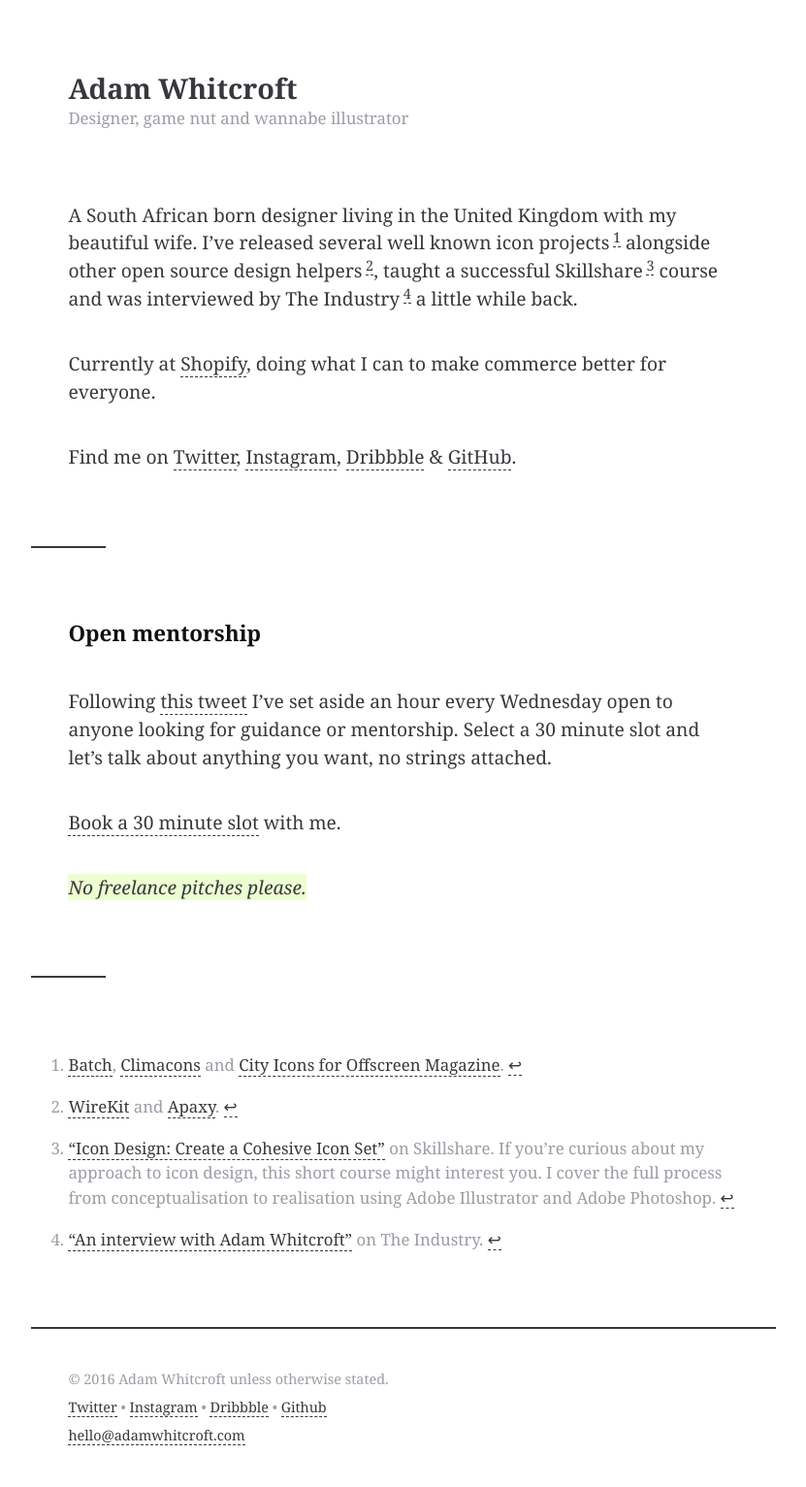
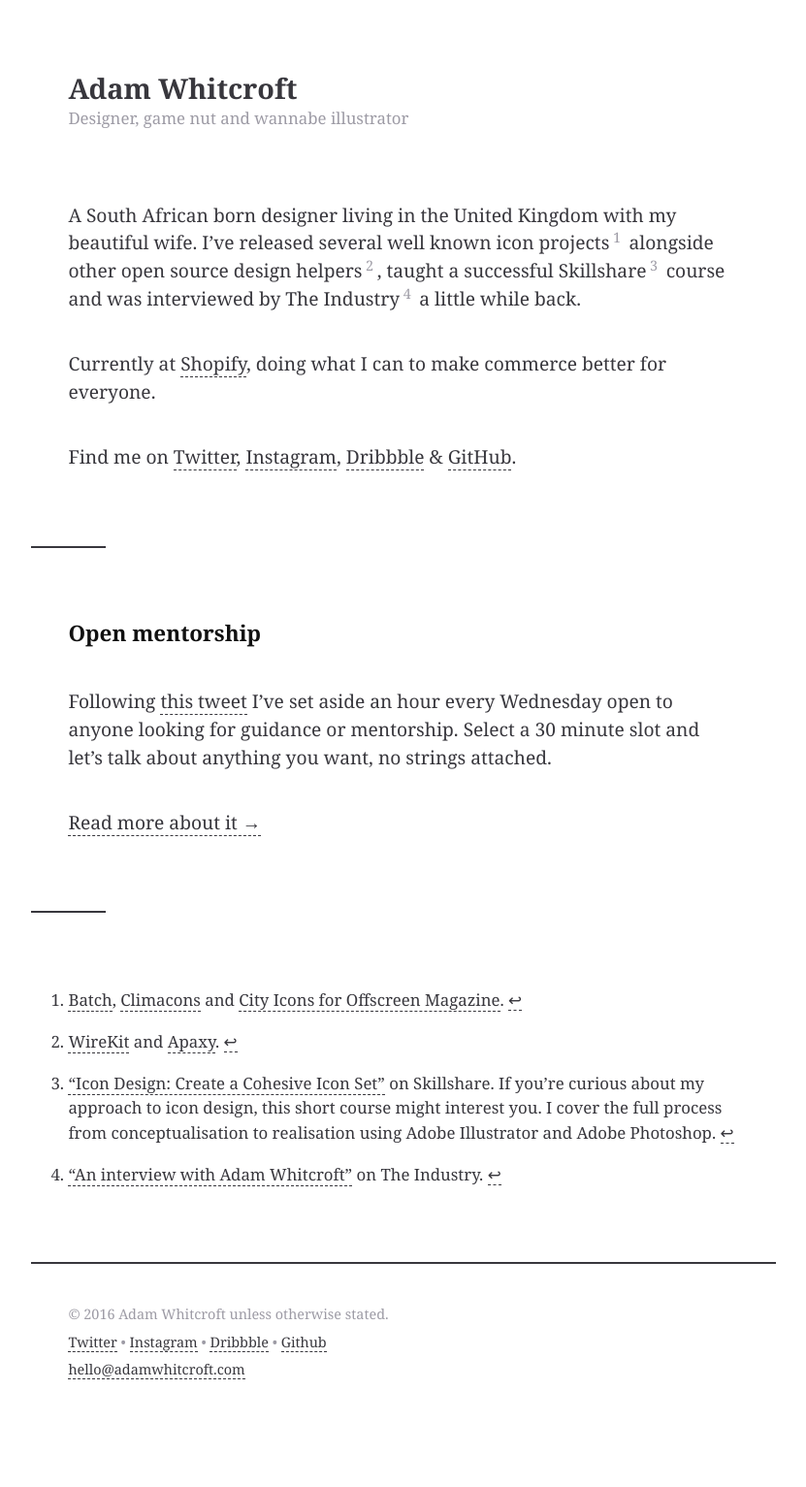
Before and after one commit to AdamWhitcroft/adamwhitcroft.github.io, a Jekyll site: the page built from index.md, in a window 1280 px wide. Shown: the whole page at 97% size, without its empty margins (224-1055 px from the left). Built offline with Jekyll 4.4.1, drawn with Linux system fonts in a browser that asks for light colours; after the commit the page ends 1466 px from its top, so only the background shows below that.

Commit message:
minor copy tweaks, updated site meta description

```diff
--- a/_layouts/default.html
+++ b/_layouts/default.html
@@ -9,14 +9,12 @@ Full site source - https://github.com/AdamWhitcroft/adamwhitcroft.github.io
         <meta charset="utf-8">
         <meta http-equiv="X-UA-Compatible" content="IE=edge,chrome=1">
         <title>{% if page.meta-title %}{{ page.meta-title }}{% else %}{{ page.title }} | Adam Whitcroft{% endif %}</title>
+        <meta name="description" content="Adam Whitcroft is a South African product designer and iconographer working @Shopify. You should follow him on Twitter.">
         <meta name="viewport" content="width=device-width">
-        <!-- Fonts -->
         <link rel="dns-prefetch" href="http://use.typekit.com">
         <script src="https://use.typekit.net/svt1ifc.js"></script>
         <script>try{Typekit.load({ async: true });}catch(e){}</script>
-        <!-- Icon -->
         <link rel="shortcut icon" href="/img/favicon.ico" type="image/x-icon" />
-        <!-- Styles -->
         <link rel="stylesheet" href="/css/style.css">
         <script>
             window.ga=window.ga||function(){(ga.q=ga.q||[]).push(arguments)};ga.l=+new Date;
--- a/_sass/_base.scss
+++ b/_sass/_base.scss
@@ -147,7 +147,7 @@ section {
 .footnotes {
     font-size: .875em;
     line-height: 1.5em;
-    color: lighten($color, 40%);
+    // color: lighten($color, 40%);
 
     ol {
         padding-left: 0;
--- a/_sass/_type.scss
+++ b/_sass/_type.scss
@@ -19,10 +19,6 @@ a {
     color: $color;
     text-decoration: none;
     cursor: pointer;
-
-    &:visited {
-        color: $color;
-    }
 
     &:hover {
         color: $color;
@@ -51,11 +47,11 @@ em {
 }
 
 sup {
-    font-family: $font-secondary;
-    margin-left: .25em;
 
-    &.non-italics {
-        font-style: normal;
+    a {
+        color: lighten($color, 40%);
+        padding: 0 .25em;
+        border: 0;
     }
 
 }
--- a/_sass/_variables.scss
+++ b/_sass/_variables.scss
@@ -8,7 +8,6 @@ $width: 36em;
 
 /* Type */
 
-$font-primary: "proxima-nova",sans-serif;
 $font-secondary: "leitura-news", Georgia, Cambria,"Times New Roman", Times,serif;
 $color: #3d464d;
 $highlight: #ecffd1;
--- a/index.md
+++ b/index.md
@@ -10,19 +10,17 @@ Currently at [Shopify](https://www.shopify.com), doing what I can to make commer
 
 Find me on [Twitter](https://twitter.com/adamwhitcroft), [Instagram](https://instagram.com/adamwhitcroft/), [Dribbble](https://dribbble.com/adamwhitcroft) &amp; [GitHub](https://github.com/AdamWhitcroft).
 
-<hr>
+---
 
 ### Open mentorship
 
 Following [this tweet](https://twitter.com/AdamWhitcroft/status/797441359200272384) I've set aside an hour every Wednesday open to anyone looking for guidance or mentorship. Select a 30 minute slot and let's talk about anything you want, no strings attached.
 
-[Book a 30 minute slot](https://calendly.com/adamwhitcroft) with me.
+[Read more about it &rarr;](http://adamwhitcroft.com/open-mentorship/)
 
- *No freelance pitches please.*
+---
 
-<hr>
-
-[^1]: [Batch](/batch), [Climacons](/climacons) and [City Icons for Offscreen Magazine](/offscreen).
-[^2]: [WireKit](/wirekit) and [Apaxy](/apaxy).
+[^1]: [Batch](http://adamwhitcroft.com/batch), [Climacons](http://adamwhitcroft.com/climacons) and [City Icons for Offscreen Magazine](http://adamwhitcroft.com/offscreen).
+[^2]: [WireKit](http://adamwhitcroft.com/wirekit) and [Apaxy](http://adamwhitcroft.com/apaxy).
 [^3]: ["Icon Design: Create a Cohesive Icon Set"](http://skl.sh/adamw) on Skillshare. If you're curious about my approach to icon design, this short course might interest you. I cover the full process from conceptualisation to realisation using Adobe Illustrator and Adobe Photoshop.
 [^4]: ["An interview with Adam Whitcroft"](http://theindustry.cc/2013/06/24/an-interview-with-adam-whitcroft/) on The Industry.
```
Also changed, not shown: 1 other file.
